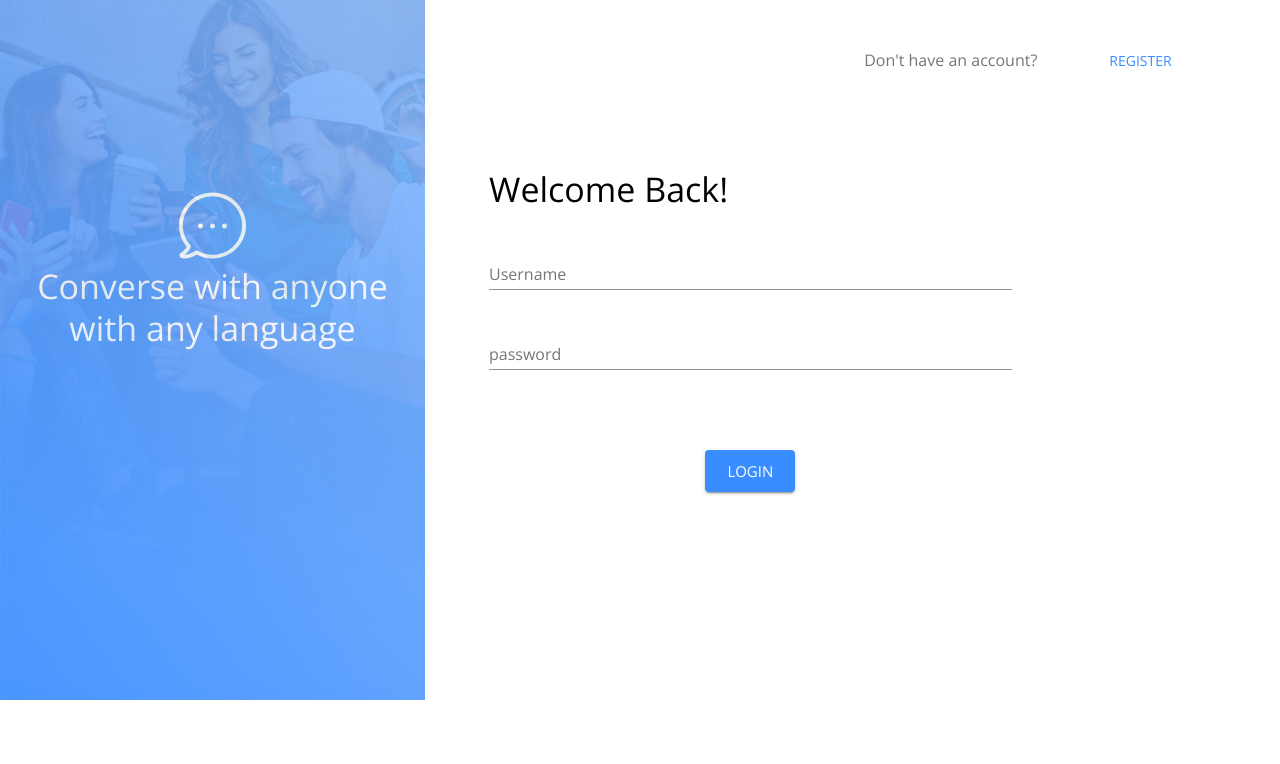
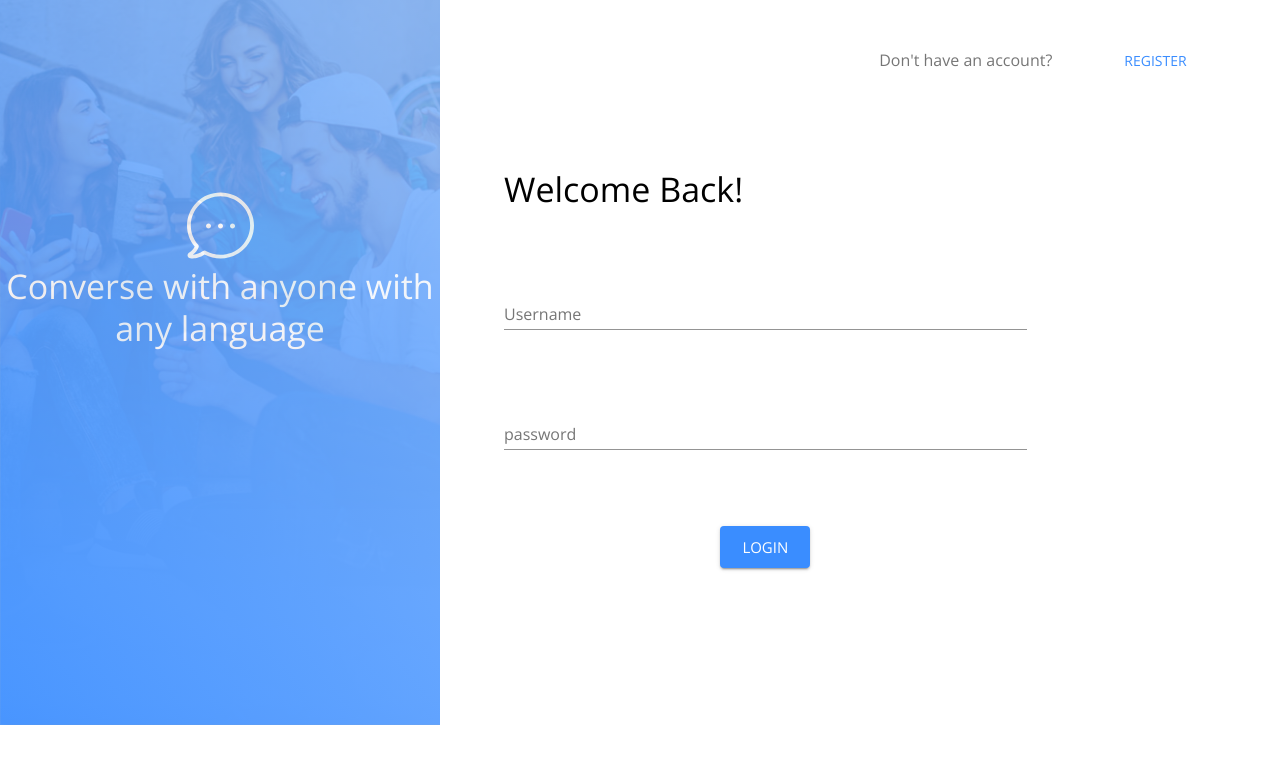
Before and after one commit to shawnjauhal/messenger-app, a React (Create React App) app in the folder client/: page /login in a window 1280 px wide. Shown: the top 764 px of the page. Built offline with nearby package versions, Linux system fonts and the light colour scheme; no server answers.

Commit message:
Formatted leftLogin and login components to better fit screen

```diff
--- a/client/src/Login.js
+++ b/client/src/Login.js
@@ -67,10 +67,11 @@ const Login = (props) => {
                 />
                 <Box mt={9} width="70%">
                   <form onSubmit={handleLogin}>
-                    <Grid container direction={"column"} spacing={4}>
+                    <Grid container direction={"column"} spacing={9}>
                       <Grid item>
                         <Typography variant="h4">Welcome Back!</Typography>
                       </Grid>
+
                       <Grid item>
                         <FormControl fullWidth required>
                           <TextField
@@ -92,7 +93,7 @@ const Login = (props) => {
                         </FormControl>
                       </Grid>
 
-                      <Box mt={8}>
+                      <Box mt={5}>
                         <Grid container justify={"center"}>
                           <Button
                             type="submit"
--- a/client/src/components/LeftLogin.js
+++ b/client/src/components/LeftLogin.js
@@ -5,8 +5,8 @@ import bubble from "../images/bubble.svg";
 
 const cardStyles = {
   media: {
-    height: "700px",
-    width: "425px",
+    height: "725px",
+    width: "440px",
   },
 };
 
```
